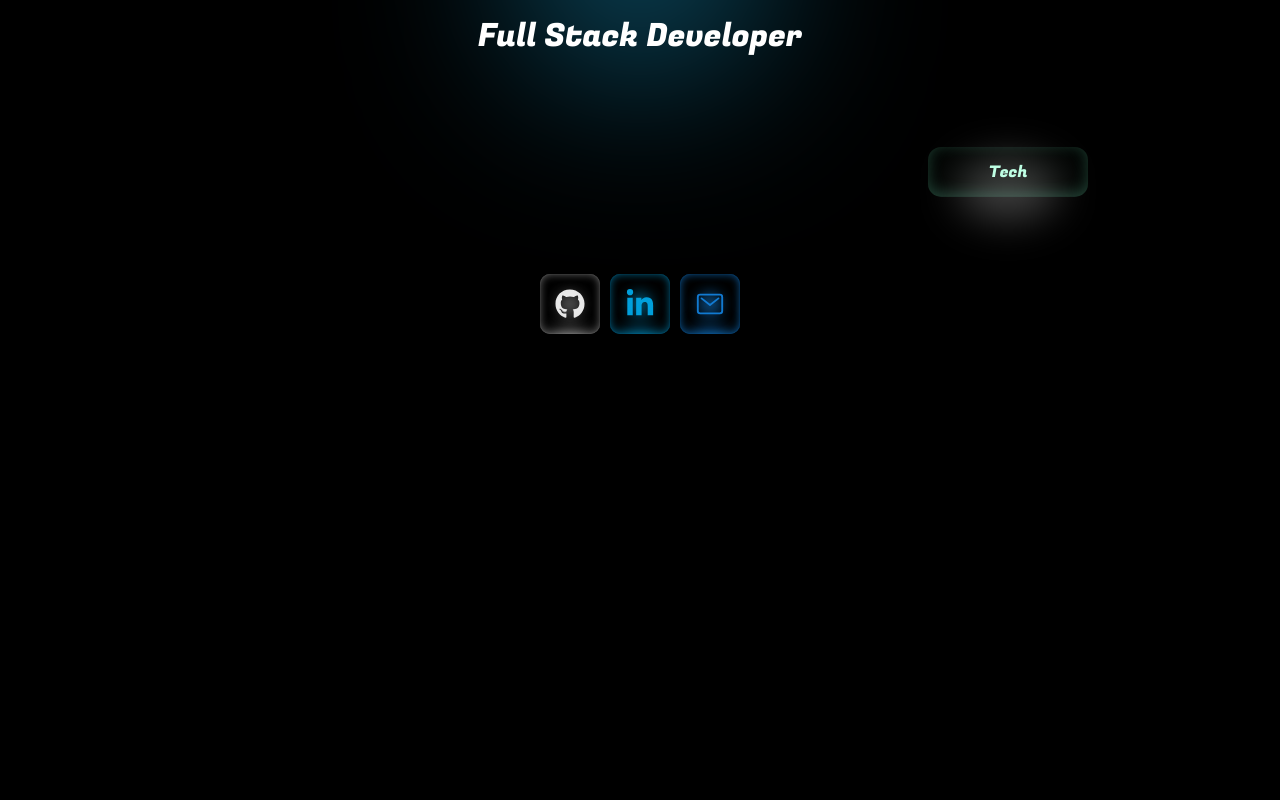
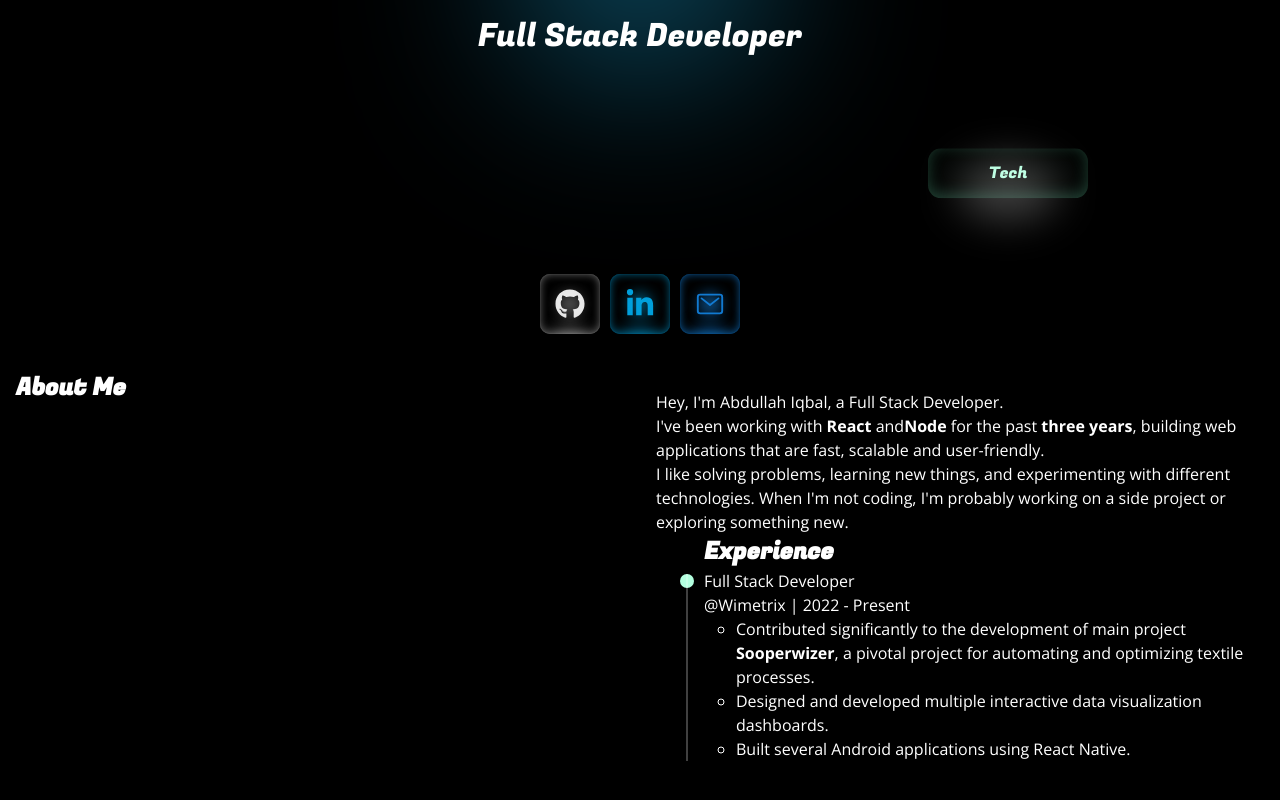
Before and after one commit to ashuthecoolestboy096-png/ARUN--ORTFOLIO, a React (Vite) app: page / in a window 1280 px wide. Shown: the part 446-1246 px from the top of the page. Before the commit the page ends 800 px from the top, so only its background shows below. Built offline with nearby package versions, Linux system fonts and the light colour scheme.

Commit message:
Add `about-me` section (incomplete)

```diff
--- a/src/App.tsx
+++ b/src/App.tsx
@@ -1,6 +1,8 @@
 import { MouseTrail } from './components/mouse-trail';
 import { ScrollBar } from './components/scroll-bar';
+import { AboutMe } from './sections/about-me.section';
 import { InfoSection } from './sections/info.section';
+import './styles/about-me.css';
 import './styles/floating-button.css';
 import './styles/glow-box.css';
 import './styles/info-section.css';
@@ -13,6 +15,7 @@ function App() {
 			<ScrollBar />
 			<MouseTrail />
 			<InfoSection />
+			<AboutMe />
 		</>
 	);
 }
--- a/src/components/mouse-trail.tsx
+++ b/src/components/mouse-trail.tsx
@@ -1,5 +1,6 @@
 import { useEffect } from 'react';
 
+//  Make them scatter on hero section and them combine then on mouse move
 export const MouseTrail = () => {
 	useEffect(() => {
 		const coords = { x: 0, y: 0 };
--- a/src/index.css
+++ b/src/index.css
@@ -1,3 +1,4 @@
+/* TODO convert to rgb colors to apply opacity property */
 :root {
 	--text: hsl(0, 0%, 100%);
 	--text-reverse: hsl(0, 0%, 0%);
--- /dev/null
+++ b/src/sections/about-me.section.tsx
@@ -0,0 +1,83 @@
+const timeline = [
+	{
+		title: 'Experience',
+		items: [
+			{
+				title: 'Full Stack Developer',
+				place: '@Wimetrix',
+				timePeriod: '2022 - Present',
+				description: (
+					<ul>
+						<li>
+							<p>
+								Contributed significantly to the development of main project{' '}
+								<strong>Sooperwizer</strong>, a pivotal project for automating
+								and optimizing textile processes.
+							</p>
+							<li>
+								<p>
+									Designed and developed multiple interactive data visualization
+									dashboards.
+								</p>
+							</li>
+							<li>
+								<p>Built several Android applications using React Native.</p>
+							</li>
+						</li>
+					</ul>
+				),
+			},
+		],
+	},
+];
+
+export const AboutMe = () => {
+	return (
+		<section className='about-me'>
+			<div>
+				<h1>About Me</h1>
+			</div>
+			<div>
+				<div>
+					<p style={{ marginTop: '20px' }}>
+						Hey, I'm Abdullah Iqbal, a Full Stack Developer.
+					</p>
+					<p>
+						I've been working with <strong>React</strong> and
+						<strong>Node</strong> for the past <strong>three years</strong>,
+						building web applications that are fast, scalable and user-friendly.
+					</p>
+					<p>
+						I like solving problems, learning new things, and experimenting with
+						different technologies. When I'm not coding, I'm probably working on
+						a side project or exploring something new.
+					</p>
+				</div>
+				<div>
+					{timeline.map(({ items, title }, idx) => (
+						<div
+							className='timeline'
+							key={idx}
+						>
+							<h1>{title}</h1>
+							{items.map(({ title, place, timePeriod, description }, idx) => (
+								<ul
+									className='timeline-list'
+									key={idx}
+								>
+									<li className='timeline-item'>
+										<p>{title}</p>
+										<p>
+											{place} | {timePeriod}
+										</p>
+										<div className='timeline-description'>{description}</div>
+									</li>
+								</ul>
+							))}
+						</div>
+					))}
+				</div>
+			</div>
+		</section>
+	);
+};
--- /dev/null
+++ b/src/styles/about-me.css
@@ -0,0 +1,56 @@
+.about-me {
+	min-height: 100vh;
+	display: flex;
+	/* justify-content: center;
+	align-items: center; */
+}
+
+.about-me > div {
+	width: 50%;
+	padding: 1rem;
+}
+
+.about-me p {
+	font-family: 'Open Sans', sans-serif;
+	font-style: normal;
+	line-height: 1.5rem;
+}
+
+.timeline {
+	padding-left: 3rem;
+	/* border-left: 1px solid var(--primaryFg); */
+	position: relative;
+}
+
+.timeline::after {
+	position: absolute;
+	content: '';
+	top: 40px;
+	left: 30px;
+	width: 2px;
+	height: calc(100% - 40px);
+	background-color: var(--accentHi);
+}
+
+.timeline > ul {
+	list-style-type: none;
+}
+
+.timeline-item {
+	position: relative;
+}
+
+.timeline-description {
+	padding-left: 2rem;
+}
+
+.timeline-item::before {
+	position: absolute;
+	content: '';
+	top: 5px;
+	left: -24px;
+	width: 14px;
+	height: 14px;
+	border-radius: 50%;
+	background-color: var(--primaryFg);
+}
```
Also changed, not shown: cspell.json (+6 -1 lines).
